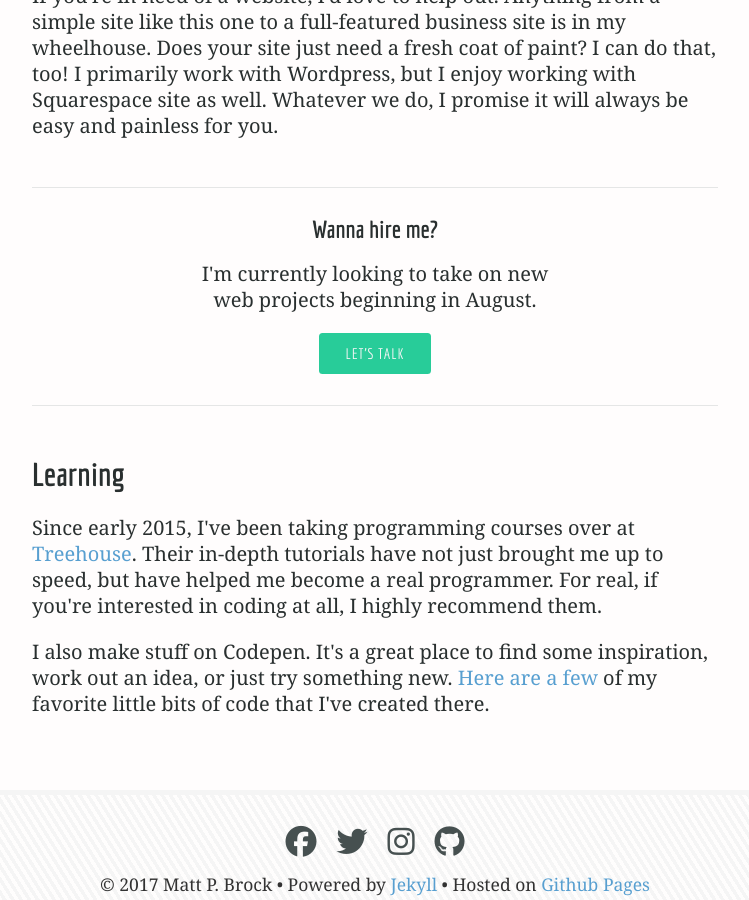
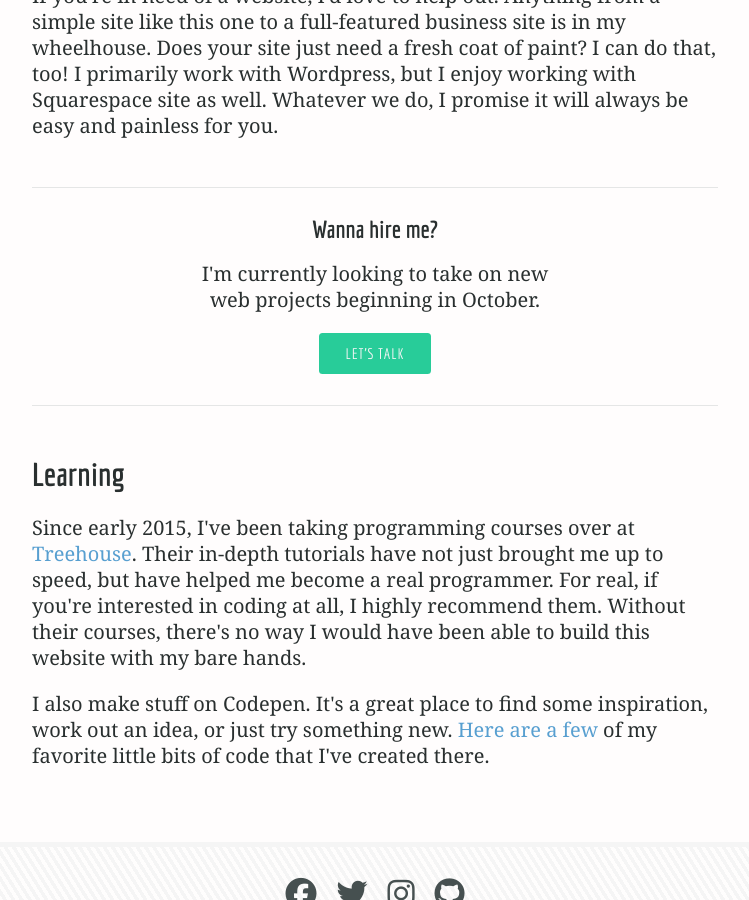
Before and after one commit to mattpbrock/mattpbrock.github.io, a Jekyll site: the page built from build/index.html, in a window 1280 px wide and 900 px high, scrolled down 708 px. Shown: the whole window, without its empty margins (265-1014 px from the left). Built offline with Jekyll 4.4.1, drawn with Linux system fonts in a browser that asks for light colours; nearby versions of some CDN libraries; some web fonts are replaced.

Commit message:
update hire me section on build page to october

```diff
--- a/build/index.html
+++ b/build/index.html
@@ -17,13 +17,13 @@ banner_url: /img/mpb-page-banner-build-1200px.jpg
 <div class="cta">
 	<div class="cta__inner">
 		<h4 class="cta__heading">Wanna hire me?</h4>
-		<p>I'm currently looking to take on new web projects beginning in&nbsp;August.</p>
+		<p>I'm currently looking to take on new web projects beginning in&nbsp;October.</p>
 		<a class="cta__action button--booking" href="mailto:mbrock8@gmail.com?subject=Web Design Project Inquiry">Let's talk</a>
 	</div>
 </div>
 
 <h3>Learning</h3>
 
-<p>Since early 2015, I've been taking programming courses over at <a href="http://referrals.trhou.se/mattbrock" title="Try Treehouse!" target="_blank">Treehouse</a>. Their in-depth tutorials have not just brought me up to speed, but have helped me become a real programmer. For real, if you're interested in coding at all, I highly recommend them.</p>
+<p>Since early 2015, I've been taking programming courses over at <a href="http://referrals.trhou.se/mattbrock" title="Try Treehouse!" target="_blank">Treehouse</a>. Their in-depth tutorials have not just brought me up to speed, but have helped me become a real programmer. For real, if you're interested in coding at all, I highly recommend them. Without their courses, there's no way I would have been able to build this website with my bare hands.</p>
 
 <p>I also make stuff on Codepen. It's a great place to find some inspiration, work out an idea, or just try something new. <a href="https://codepen.io/mattpbrock/" title="Matt Brock on Codepen">Here are a few</a> of my favorite little bits of code that I've created there.</p>
```
